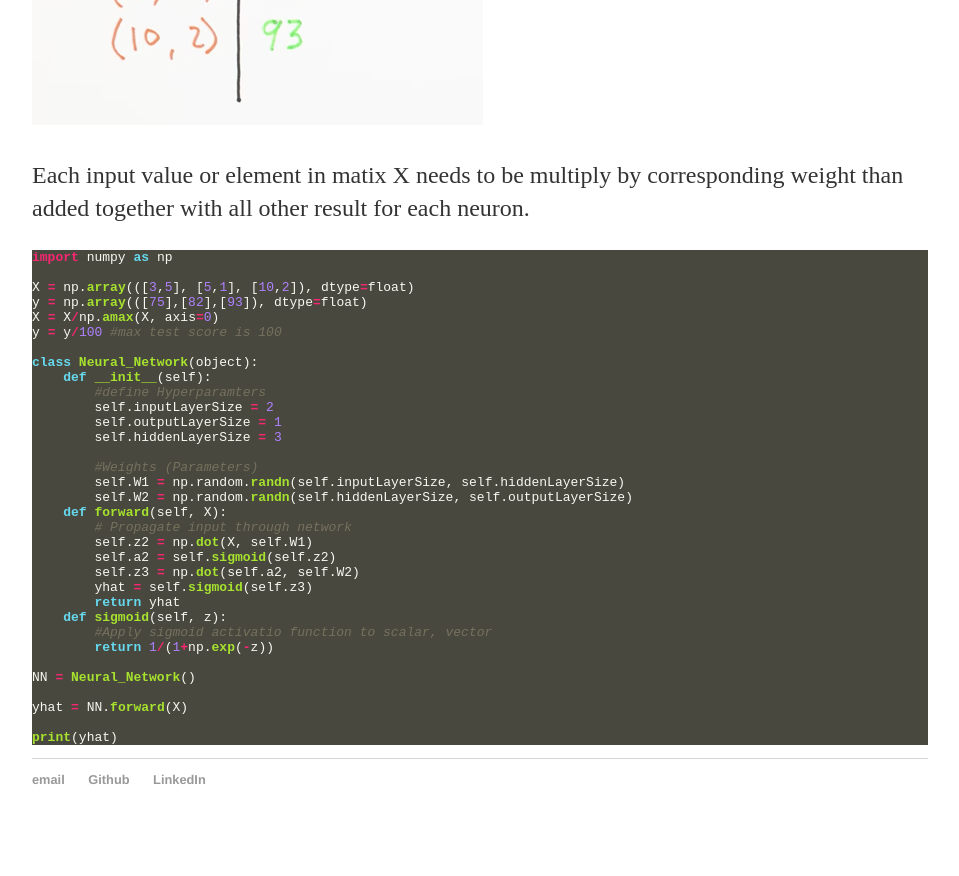
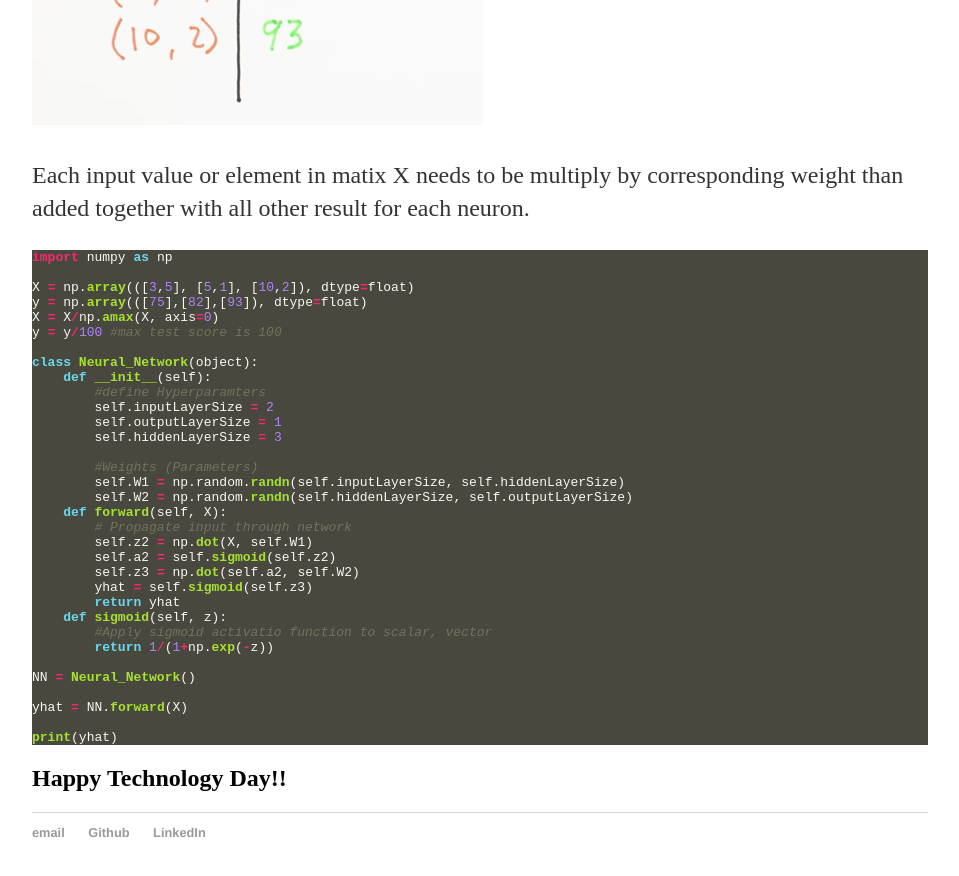
Before and after one commit to summii/summii.github.io, a Jekyll site: the page built from _posts/2018-05-05-neural-network-from-scratch.md, in a window 1280 px wide and 900 px high, scrolled down 4253 px. Shown: the top 876 px of the window, without its empty margins (160-1119 px from the left). Built offline with Jekyll 4.4.1, drawn with Linux system fonts in a browser that asks for light colours; before the commit the page ends 5100 px from its top, so only the background shows below that.

Commit message:
minor fixes

````diff
--- a/_posts/2018-05-05-neural-network-from-scratch.md
+++ b/_posts/2018-05-05-neural-network-from-scratch.md
@@ -86,3 +86,7 @@ yhat = NN.forward(X)
 
 print(yhat)
 ```
+
+
+
+## Happy Technology Day!!
````
